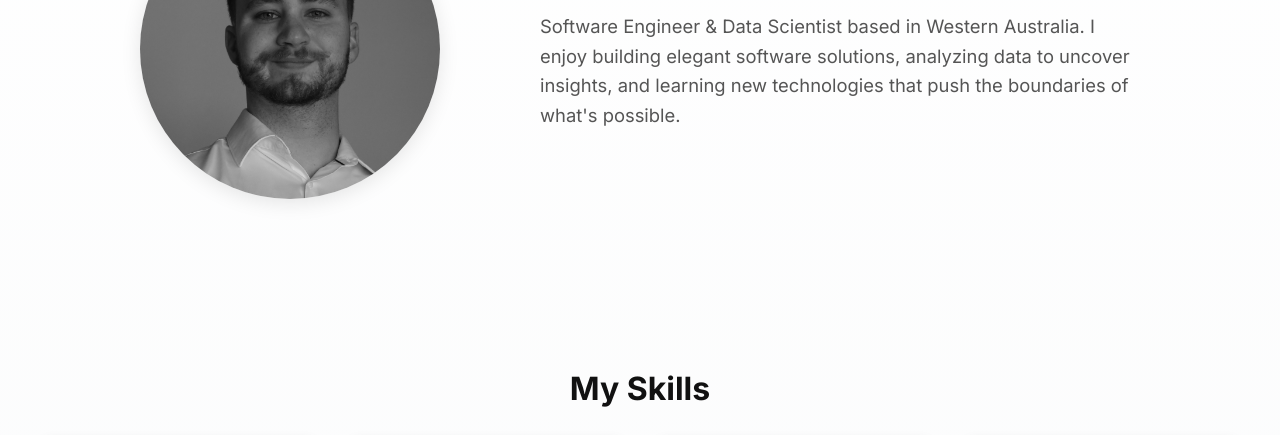
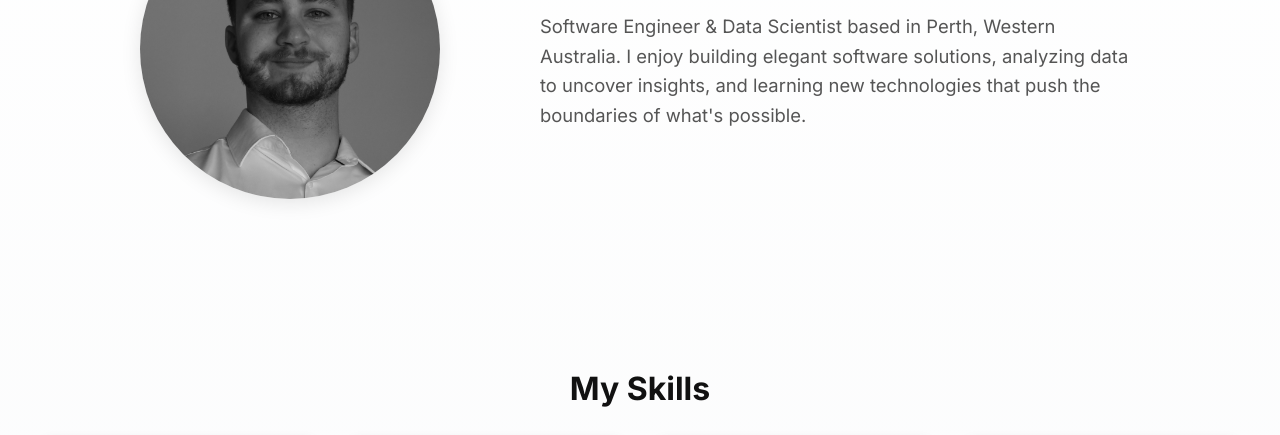
Before and after one commit to nylzy/portfolio-site, a website: page public/about.html in a window 1280 px wide. Shown: the part 356-791 px from the top of the page. Drawn offline with Linux system fonts and the light colour scheme.

Commit message:
Updated location details in about page

```diff
--- a/public/about.html
+++ b/public/about.html
@@ -27,7 +27,7 @@
             <img class="intro-photo" src="images/me.JPG" alt="Photo of Tom Nylund">
             <div class="intro-text">
                 <h1>Hello, I'm Tom Nylund</h1>
-                <p>Software Engineer & Data Scientist based in Western Australia. I enjoy building elegant software solutions, analyzing data to uncover insights, and learning new technologies that push the boundaries of what's possible.</p>
+                <p>Software Engineer & Data Scientist based in Perth, Western Australia. I enjoy building elegant software solutions, analyzing data to uncover insights, and learning new technologies that push the boundaries of what's possible.</p>
             </div>
         </section>
 
```
